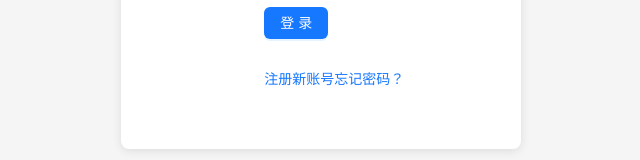
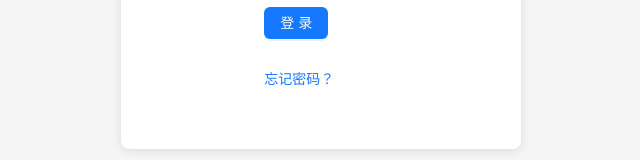
Before and after one commit to Yileen928/Online-Programming-Platform, a React (Create React App) app in the folder frontend/: page / in a window 1280 px wide. Shown: the part 415-575 px from the top of the page, without its empty margins (319-959 px from the left). Built offline with nearby package versions, Linux system fonts and the light colour scheme.

Commit message:
删除注册

```diff
--- a/frontend/src/components/Login.js
+++ b/frontend/src/components/Login.js
@@ -93,7 +93,7 @@ const Login = () => {
         {/* 注册和忘记密码链接 */}
         <Form.Item {...tailLayout}>
           <div className="login-links">
-            <Link to="/register">注册新账号</Link>
+            {/* <Link to="/register">注册新账号</Link> */}
             <Link to="/forgot-password">忘记密码？</Link>
           </div>
         </Form.Item>
```
